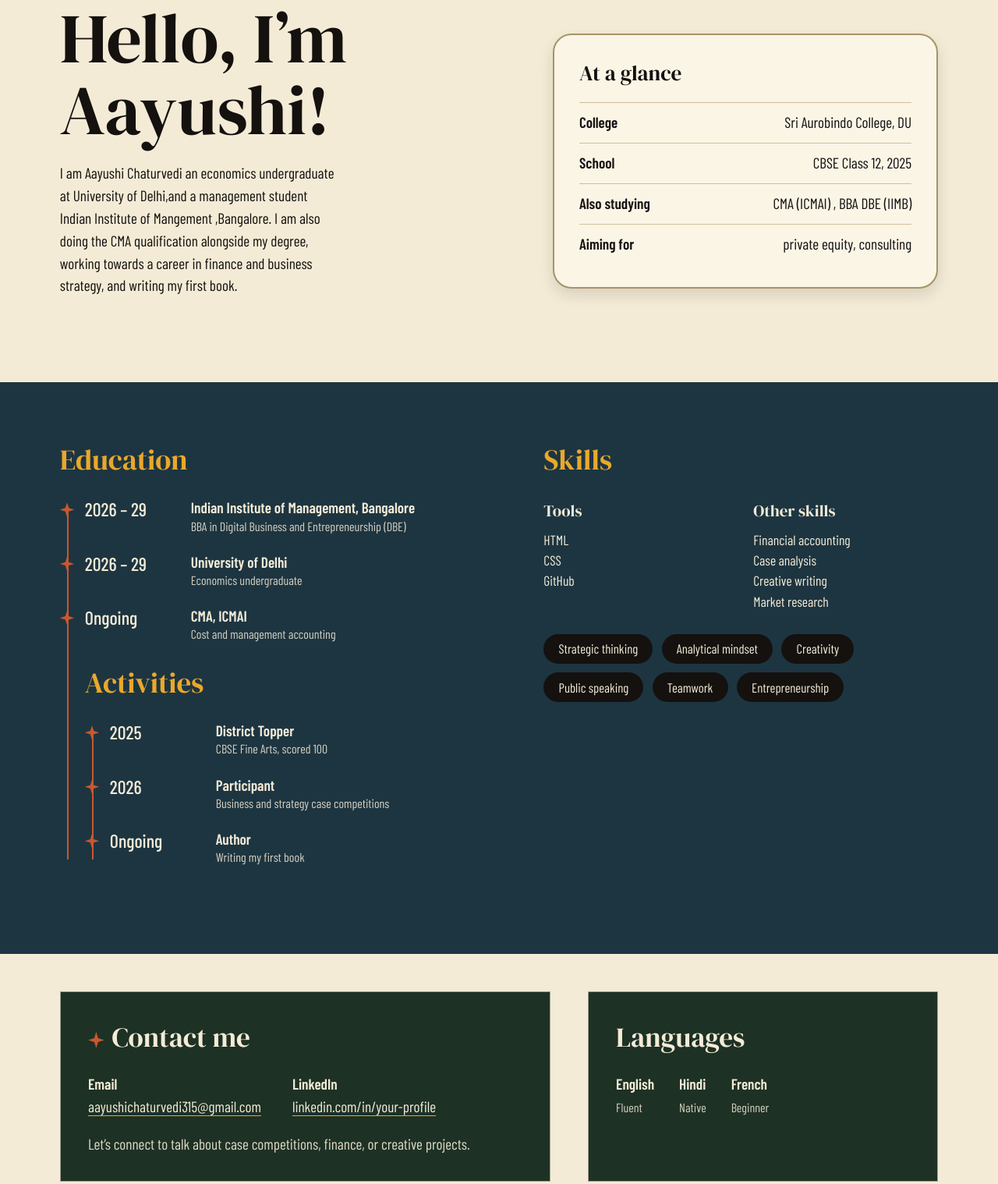
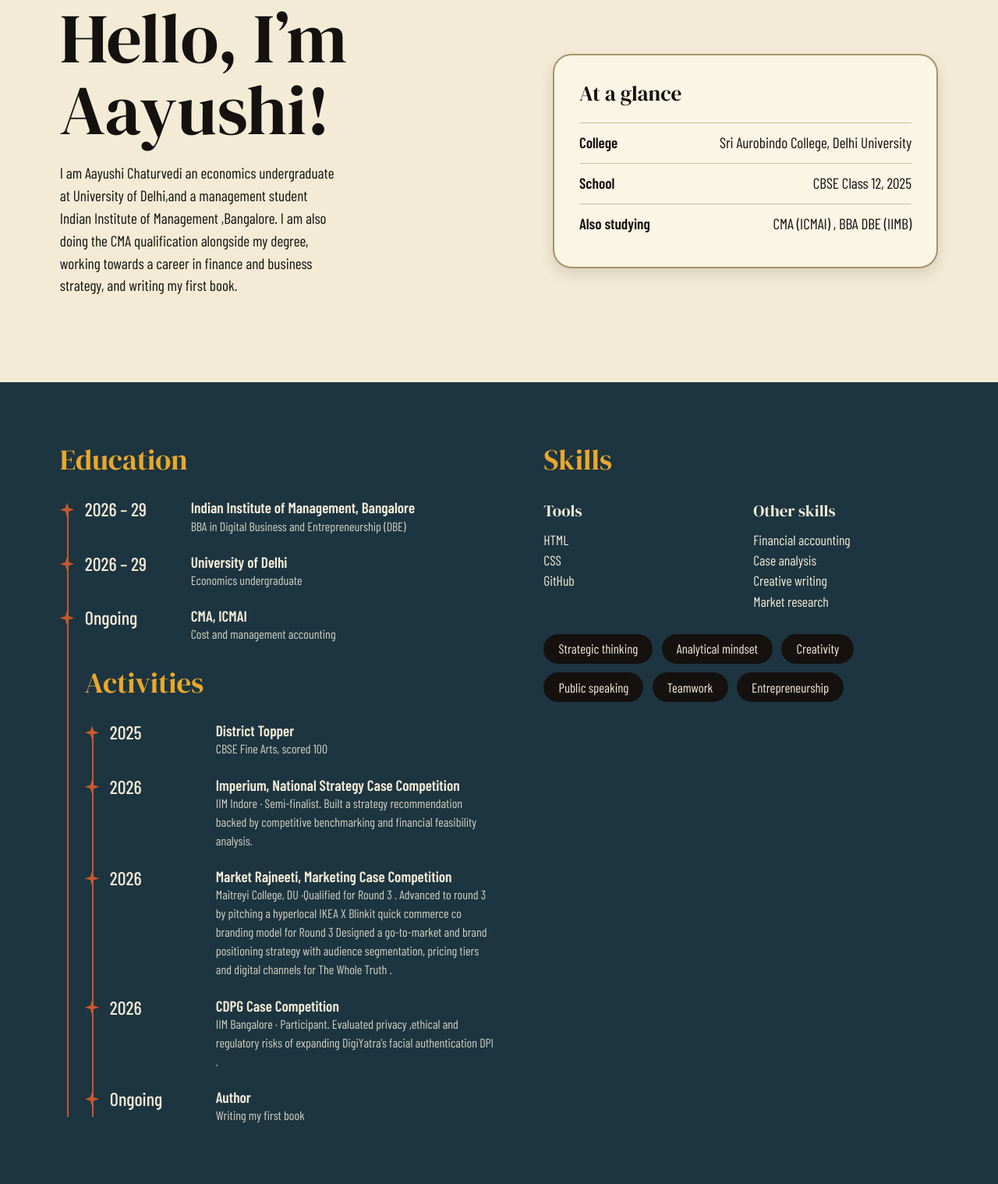
Before and after one commit to aayushichaturvedi315-hue/aayushi-resume, a plain HTML site: page index.html in a window 1280 px wide. Shown: the part 796-2314 px from the top of the page at 78% size. Drawn offline with nearby package versions, Linux system fonts and the light colour scheme.

Commit message:
Revise about section and add competition achievements
Updated educational and competition details in the about section.

```diff
--- a/index.html
+++ b/index.html
@@ -52,17 +52,16 @@
     <section id="about">
       <div class="about-text">
         <h1>Hello, I’m Aayushi!</h1>
-        <p>I am Aayushi Chaturvedi an economics undergraduate at University of Delhi,and a management student Indian Institute of Mangement ,Bangalore. I am also doing the CMA qualification alongside my degree, working towards a career in finance and business strategy, and writing my first book.</p>
+        <p>I am Aayushi Chaturvedi an economics undergraduate at University of Delhi,and a management student Indian Institute of Management ,Bangalore. I am also doing the CMA qualification alongside my degree, working towards a career in finance and business strategy, and writing my first book.</p>
 
       </div>
 
       <aside class="glance">
         <h2>At a glance</h2>
         <dl>
-          <div><dt>College</dt><dd>Sri Aurobindo College, DU</dd></div>
+          <div><dt>College</dt><dd>Sri Aurobindo College, Delhi University</dd></div>
           <div><dt>School</dt><dd>CBSE Class 12, 2025</dd></div>
           <div><dt>Also studying</dt><dd>CMA (ICMAI) , BBA DBE (IIMB)</dd></div>
-          <div><dt>Aiming for</dt><dd> private equity, consulting</dd></div>
         </dl>
       </aside>
     </section>
@@ -93,9 +92,17 @@
             <span><strong>District Topper</strong><small>CBSE Fine Arts, scored 100</small></span>
           </li>
           <li>
-            <span class="year">2026</span>
-            <span><strong>Participant</strong><small>Business and strategy case competitions</small></span>
-          </li>
+  <span class="year">2026</span>
+  <span><strong>Imperium, National Strategy Case Competition</strong><small>IIM Indore · Semi-finalist. Built a strategy recommendation backed by competitive benchmarking and financial feasibility analysis.</small></span>
+</li>
+<li>
+  <span class="year">2026</span>
+  <span><strong>Market Rajneeti, Marketing Case Competition</strong><small>Maitreyi College, DU ·Qualified for Round 3 . Advanced to round 3 by pitching a hyperlocal IKEA X Blinkit quick commerce co branding model for Round 3 Designed a go-to-market and brand positioning strategy with audience segmentation, pricing tiers and digital channels for The Whole Truth .</small></span>
+</li>
+<li>
+  <span class="year">2026</span>
+  <span><strong>CDPG Case Competition</strong><small>IIM Bangalore · Participant. Evaluated privacy ,ethical and regulatory risks of expanding DigiYatra's facial authentication DPI .</small></span>
+</li>
           <li>
             <span class="year">Ongoing</span>
             <span><strong>Author</strong><small>Writing my first book</small></span>
```
